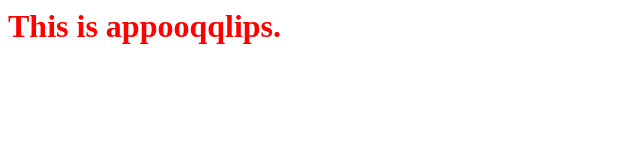
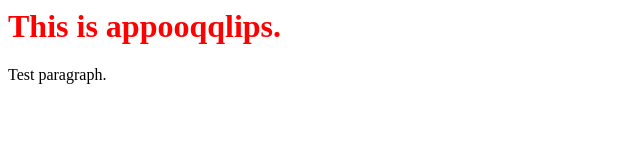
Before and after one commit to appooqqlips/hello-world, a plain HTML site: page index.html in a window 1280 px wide. Shown: the full height of the page, 0-640 px from the left. Drawn offline with Linux system fonts and the light colour scheme.

Commit message:
Update index.html

```diff
--- a/index.html
+++ b/index.html
@@ -4,5 +4,6 @@
 </head>
 <body>
   <h1>This is appooqqlips.</h1>
+  <p>Test paragraph.</p>
 </body>
 </html>
```
